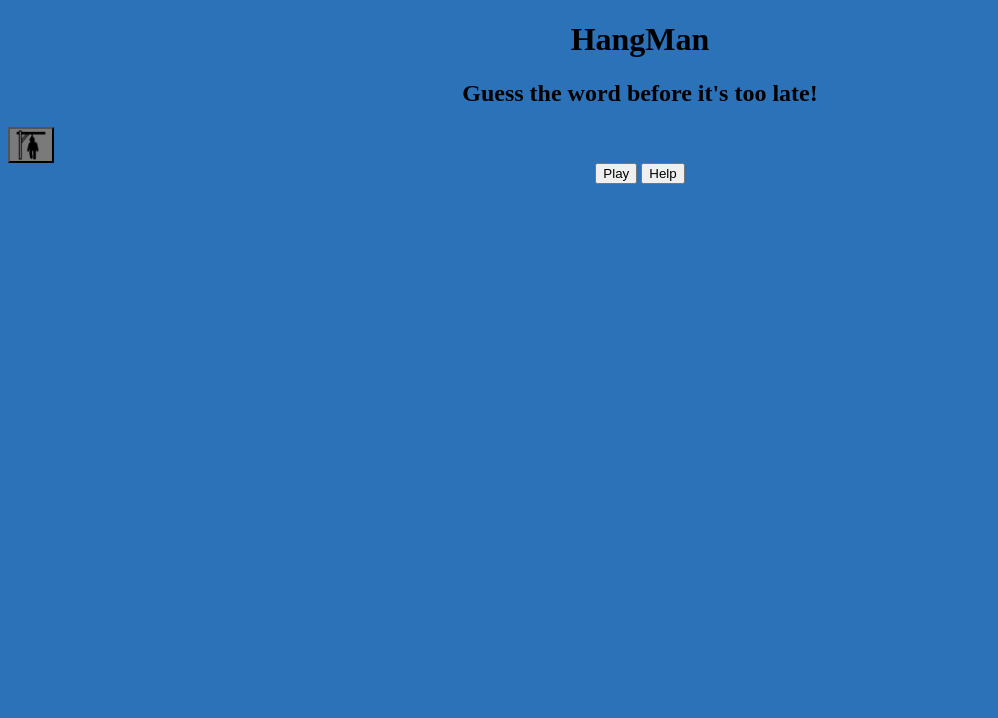
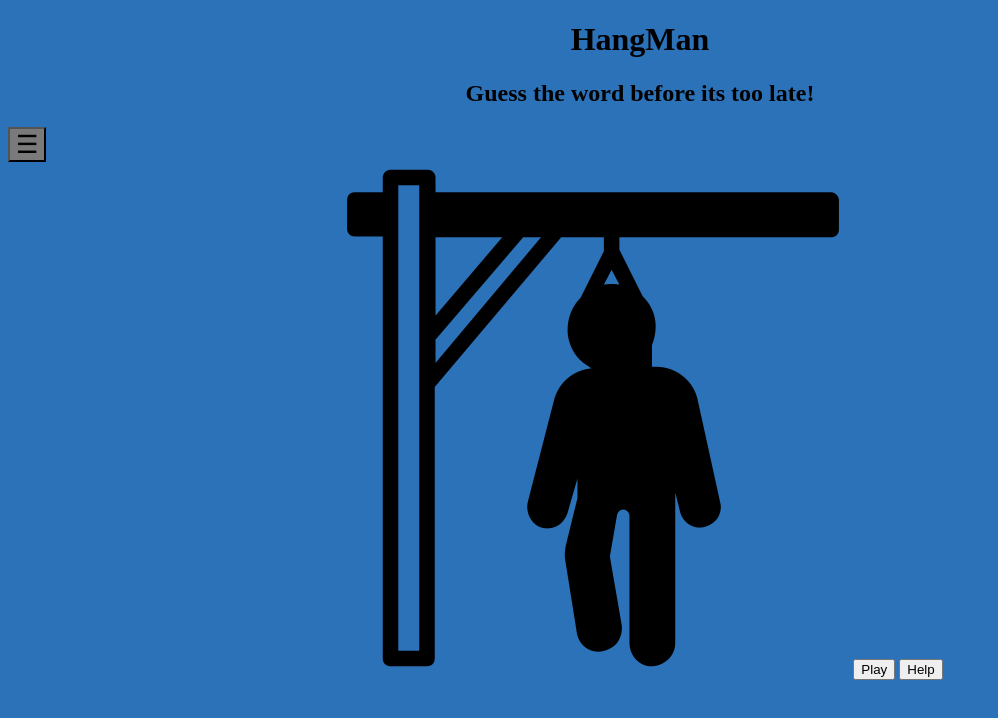
Before and after one commit to Alabbad74/js-HangMan-Project, a plain HTML site: page index.html in a window 1280 px wide. Shown: the whole page, without its empty margins (0-998 px from the left). Drawn offline with Linux system fonts and the light colour scheme.

Commit message:
HTML main menu

```diff
--- a/index.html
+++ b/index.html
@@ -4,17 +4,19 @@
     <meta charset="UTF-8">
     <meta name="viewport" content="width=device-width, initial-scale=1.0">
     <title>HangMan</title>
+      <!-- to link my HTML to CSS file-->
     <link rel="stylesheet" href="css/style.css">
+     <!--we use defer to tell the browser to wait html theeen tun javasript to avoid errors-->
+
 <script src="js/app.js" defer></script>
 </head>
 <body>
     <h1>HangMan</h1>
-  <h2>Guess the word before it's too late!</h2>
+    <h2>Guess the word before its too late!</h2>
+  <button id ="menu">☰ </button>
+ <!--img src to add image-->
+    <img src="images/capital_10236769.png" alt="Menu Icon">
 
-  <!-- Menu Button with Image -->
-  <button id="menu">
-    <img src="images/capital_10236769.png" alt="Menu Icon" width="30">
-  </button>
 
     <button class="playbutton">Play</button>
     <button class="helpbutton">Help</button>
```
Also changed, not shown: 1 other file. Lines whose indentation alone changed are shown as unchanged.
